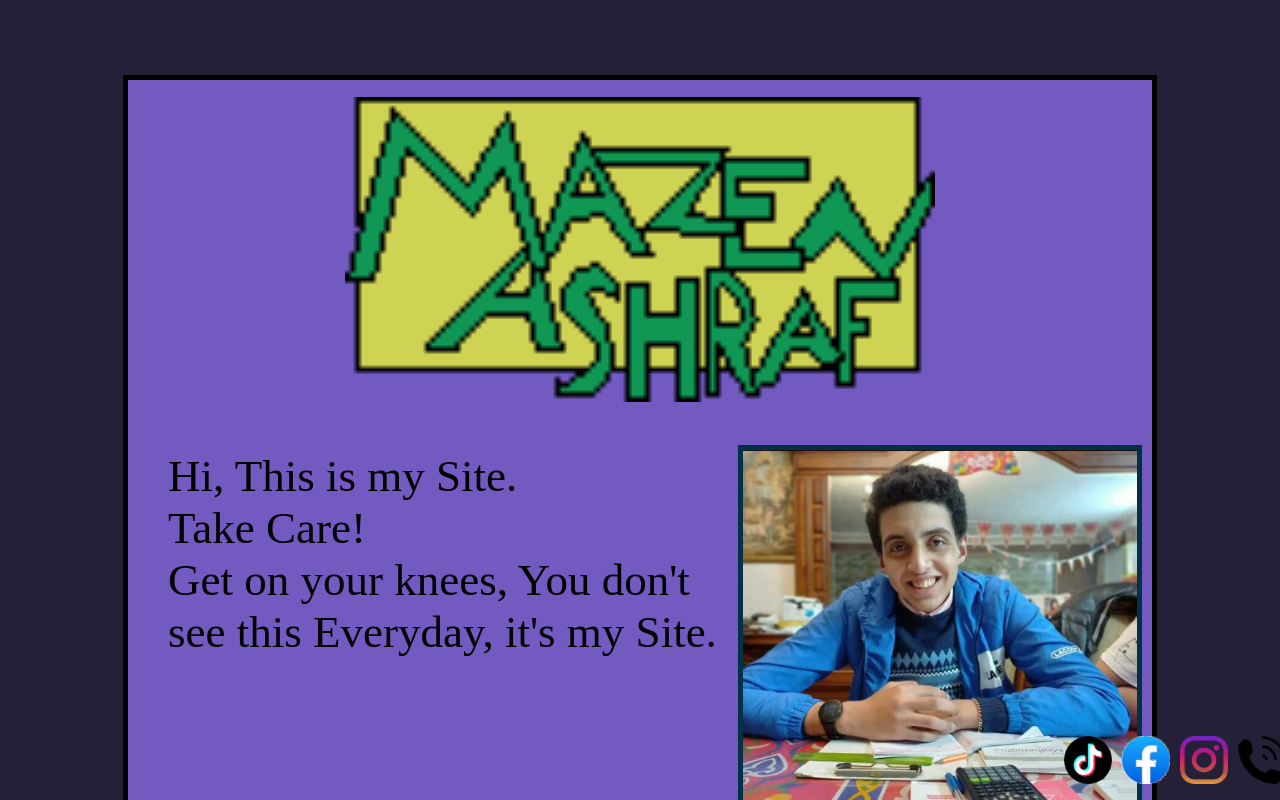
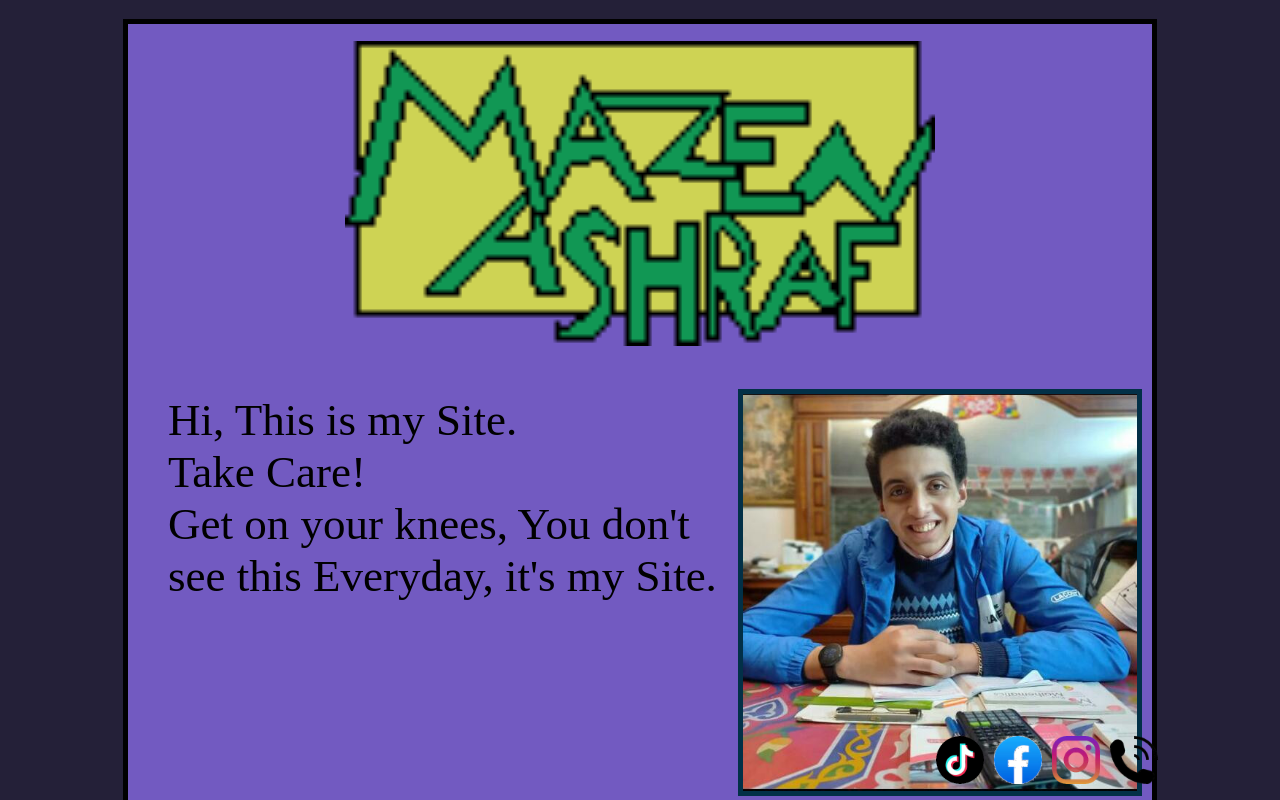
Before and after one commit to NemoCatFish/dopeMazen, a plain HTML site: page index.html in a window 1280 px wide. Shown: the top 800 px of the page. Drawn offline with Linux system fonts and the light colour scheme.

Commit message:
Add files via upload

```diff
--- a/style.css
+++ b/style.css
@@ -10,7 +10,7 @@ html{
 	outline-width: 5px;
 	outline-color: black;
 	left: 10%;
-	top: 10%;
+	top: 3%;
 	width: 80%;
 	height: 1700px;
 
@@ -62,7 +62,7 @@ html{
 #contacts{
 	position: fixed;
 	top: 90%;
-	left: 75%;
+	left: 65%;
 	display: flex;
 	margin-left: 5%;
 	z-index: 2;
@@ -93,6 +93,7 @@ p{
 
 	#contacts{
 		margin-left: -40px;
+		top: 95%;
 	}
 
 }
```
